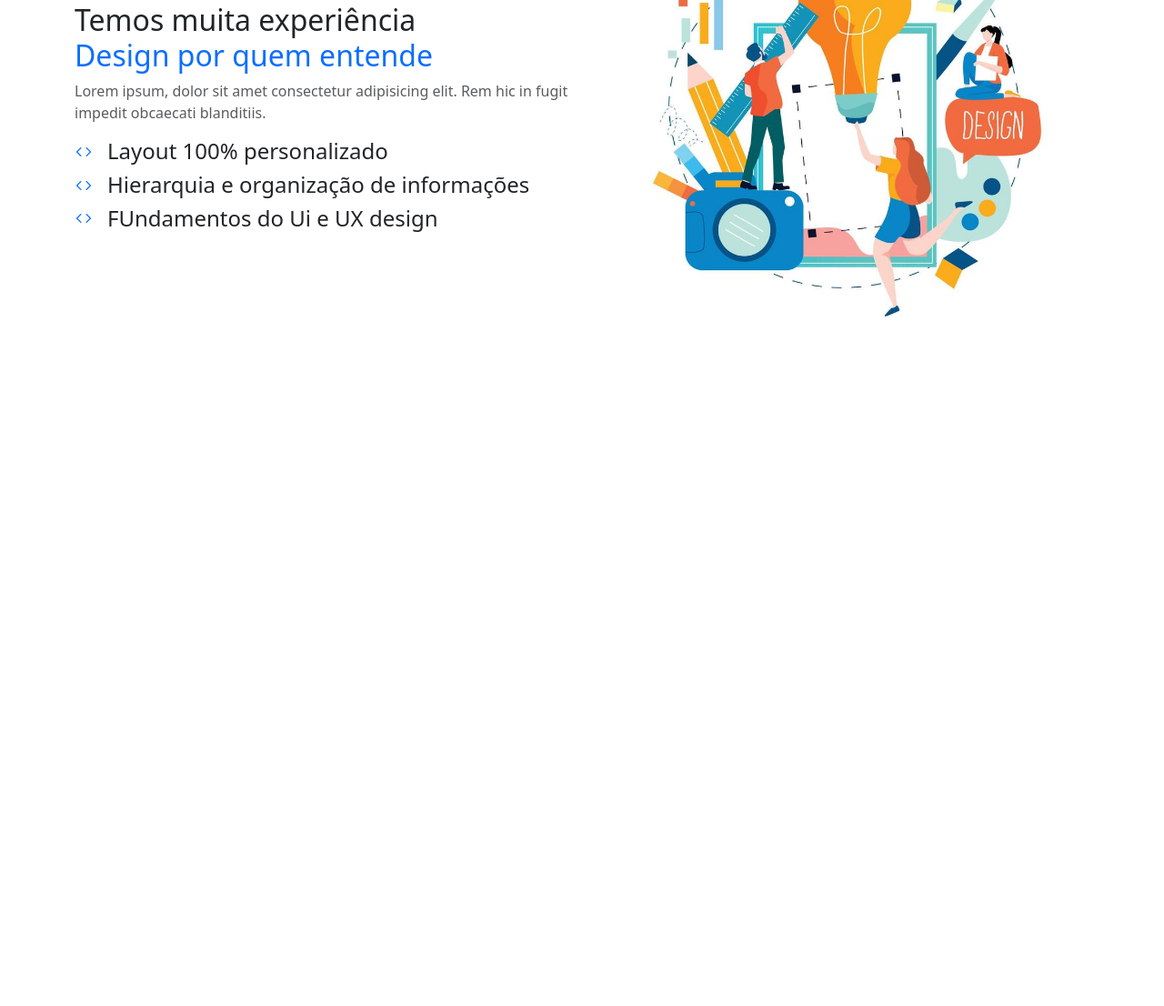
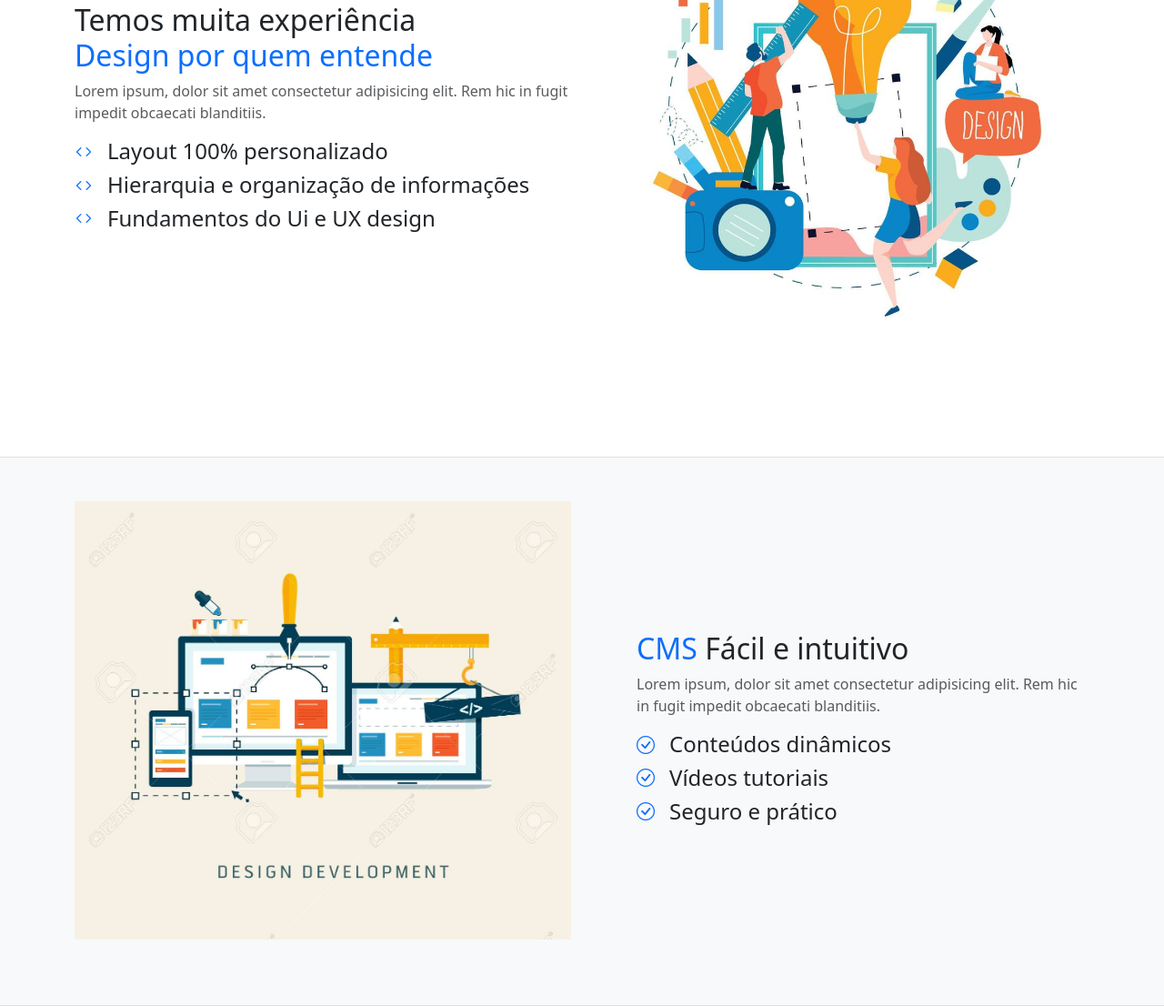
Before and after one commit to Alexandre-CES/Desenvolve-Bootstrap, a plain HTML site: page projeto/index.html in a window 1280 px wide. Shown: the part 1957-3063 px from the top of the page at 91% size. Before the commit the page ends 2411 px from the top, so only its background shows below. Drawn offline with nearby package versions, Linux system fonts and the light colour scheme.

Commit message:
Section CMS

```diff
--- a/projeto/index.html
+++ b/projeto/index.html
@@ -256,7 +256,7 @@
                             </div>
                             <div class="ms-3">
                                 <h4 class="mb-2">
-                                    FUndamentos do Ui e UX design
+                                    Fundamentos do Ui e UX design
                                 </h4>
                             </div>
                         </div>
@@ -267,6 +267,64 @@
                 </div>
             </div>
         </section>
+
+        <!-- Section Características CMS -->
+        <section class="mt-5 py-5 border-top border-bottom border-gray-300 bg-light">
+            <div class="container">
+                <div class="row align-items-center">
+                    <div class="col-12 col-md-6 mt-5 mt-md-0">
+                        <img src="./assets/img/design2.jpg" class="img-fluid mb-4   ">
+                    </div>
+                    <div class="col-12 col-md-6">
+                        <div class="ms-lg-5">
+                            <!-- Heading -->
+                            <h2>
+                                <span class="text-primary">CMS</span> Fácil e intuitivo
+                            </h2>
+                            <!-- Text -->
+                            <p class="fs-lg text-body-secondary mb-6">
+                                Lorem ipsum, dolor sit amet consectetur adipisicing elit. Rem hic in fugit impedit obcaecati blanditiis.
+                            </p>
+                            <div class="d-flex">
+                                <!-- icon -->
+                                <div class="text-primary fs-5">
+                                    <i class="bi bi-check-circle"></i>
+                                </div>
+                                <div class="ms-3">
+                                    <h4 class="mb-2">
+                                        Conteúdos dinâmicos
+                                    </h4>
+                                </div>
+                            </div>
+                            <div class="d-flex">
+                                <!-- icon -->
+                                <div class="text-primary fs-5">
+                                    <i class="bi bi-check-circle"></i>
+                                </div>
+                                <div class="ms-3">
+                                    <h4 class="mb-2">
+                                        Vídeos tutoriais
+                                    </h4>
+                                </div>
+                            </div>
+                            <div class="d-flex">
+                                <!-- icon -->
+                                <div class="text-primary fs-5">
+                                    <i class="bi bi-check-circle"></i>
+                                </div>
+                                <div class="ms-3">
+                                    <h4 class="mb-2">
+                                        Seguro e prático
+                                    </h4>
+                                </div>
+                            </div>
+                        </div>
+                    </div>
+                </div>
+            </div>
+        </section>
+
+
     </main>
     <footer>
 
```
Also changed, not shown: projeto/assets/img/design2.jpg (added).
